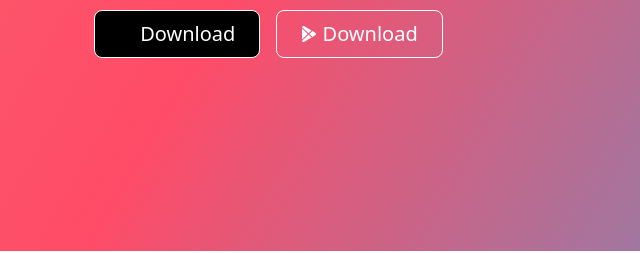
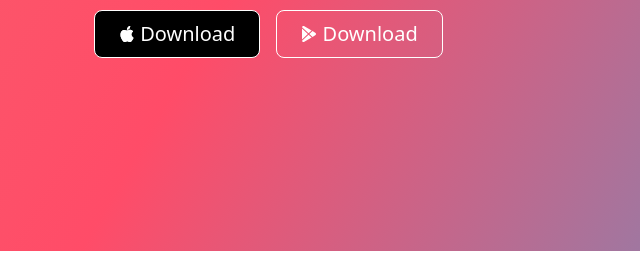
Before and after one commit to Dibyajyoti-08/Tindog, a plain HTML site: page index.html in a window 1280 px wide. Shown: the part 439-692 px from the top of the page, 0-640 px from the left. Drawn offline with nearby package versions, Linux system fonts and the light colour scheme.

Commit message:
Update index.html
Apple logo svg visibility issue with the black background.

```diff
--- a/index.html
+++ b/index.html
@@ -23,7 +23,7 @@
           <h1 class="display-5 fw-bold text-body-emphasis lh-1 mb-3">Meet new and interesting dogs nearby.</h1>
           <!-- <p class="lead">Meet new and interesting dogs nearby.</p> -->
           <div class="d-grid gap-2 d-md-flex justify-content-md-start">
-            <button type="button" class="btn btn-primary btn-lg px-4 me-md-2"> <svg xmlns="http://www.w3.org/2000/svg" width="16" height="16" fill="black"
+            <button type="button" class="btn btn-primary btn-lg px-4 me-md-2"> <svg xmlns="http://www.w3.org/2000/svg" width="16" height="16" fill="white"
               class="bi bi-apple mb-1" viewBox="0 0 16 16">
   <path
                 d="M11.182.008C11.148-.03 9.923.023 8.857 1.18c-1.066 1.156-.902 2.482-.878 2.516.024.034 1.52.087 2.475-1.258.955-1.345.762-2.391.728-2.43Zm3.314 11.733c-.048-.096-2.325-1.234-2.113-3.422.212-2.189 1.675-2.789 1.698-2.854.023-.065-.597-.79-1.254-1.157a3.692 3.692 0 0 0-1.563-.434c-.108-.003-.483-.095-1.254.116-.508.139-1.653.589-1.968.607-.316.018-1.256-.522-2.267-.665-.647-.125-1.333.131-1.824.328-.49.196-1.422.754-2.074 2.237-.652 1.482-.311 3.83-.067 4.56.244.729.625 1.924 1.273 2.796.576.984 1.34 1.667 1.659 1.899.319.232 1.219.386 1.843.067.502-.308 1.408-.485 1.766-.472.357.013 1.061.154 1.782.539.571.197 1.111.115 1.652-.105.541-.221 1.324-1.059 2.238-2.758.347-.79.505-1.217.473-1.282Z" />
```
